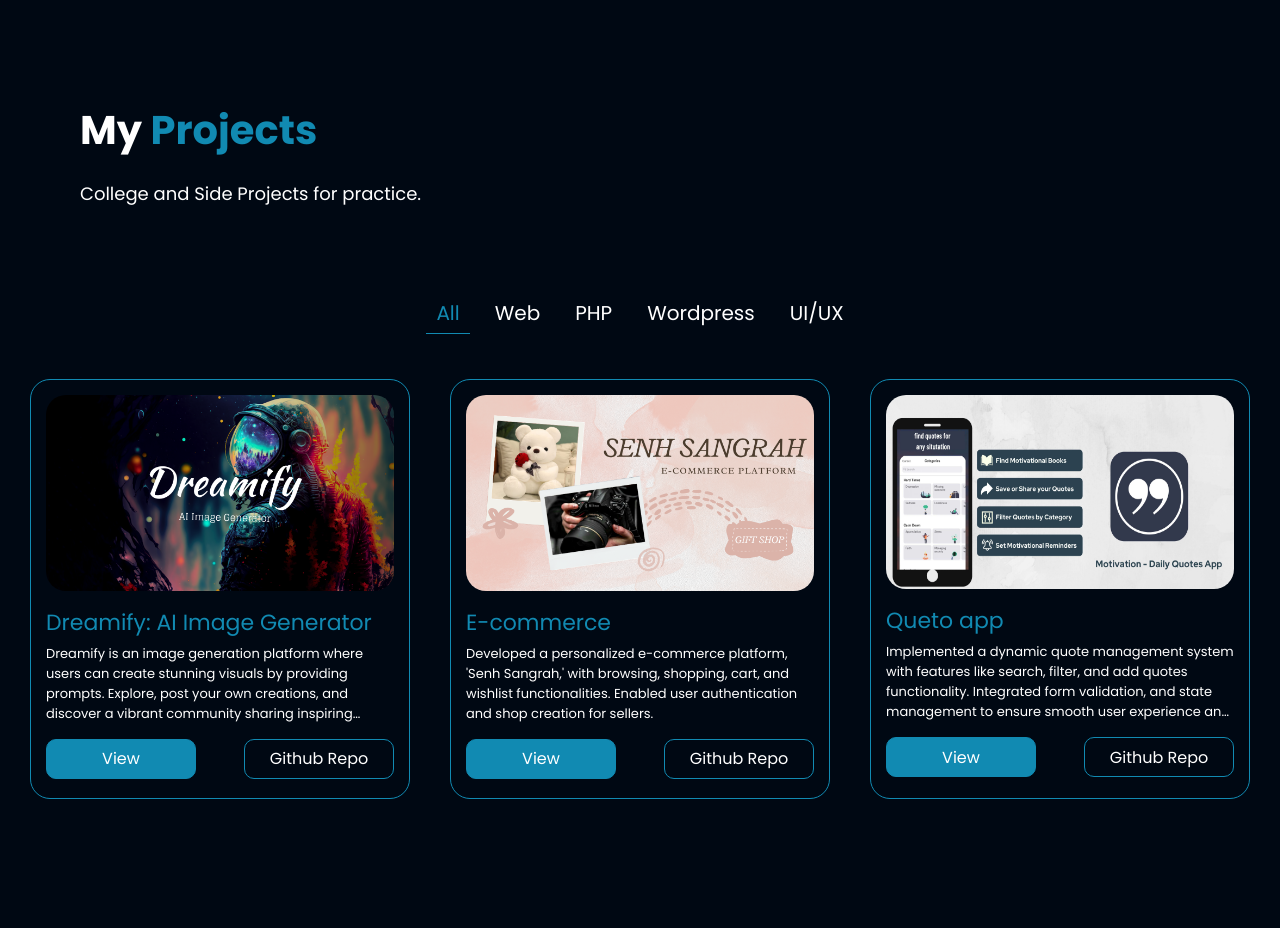
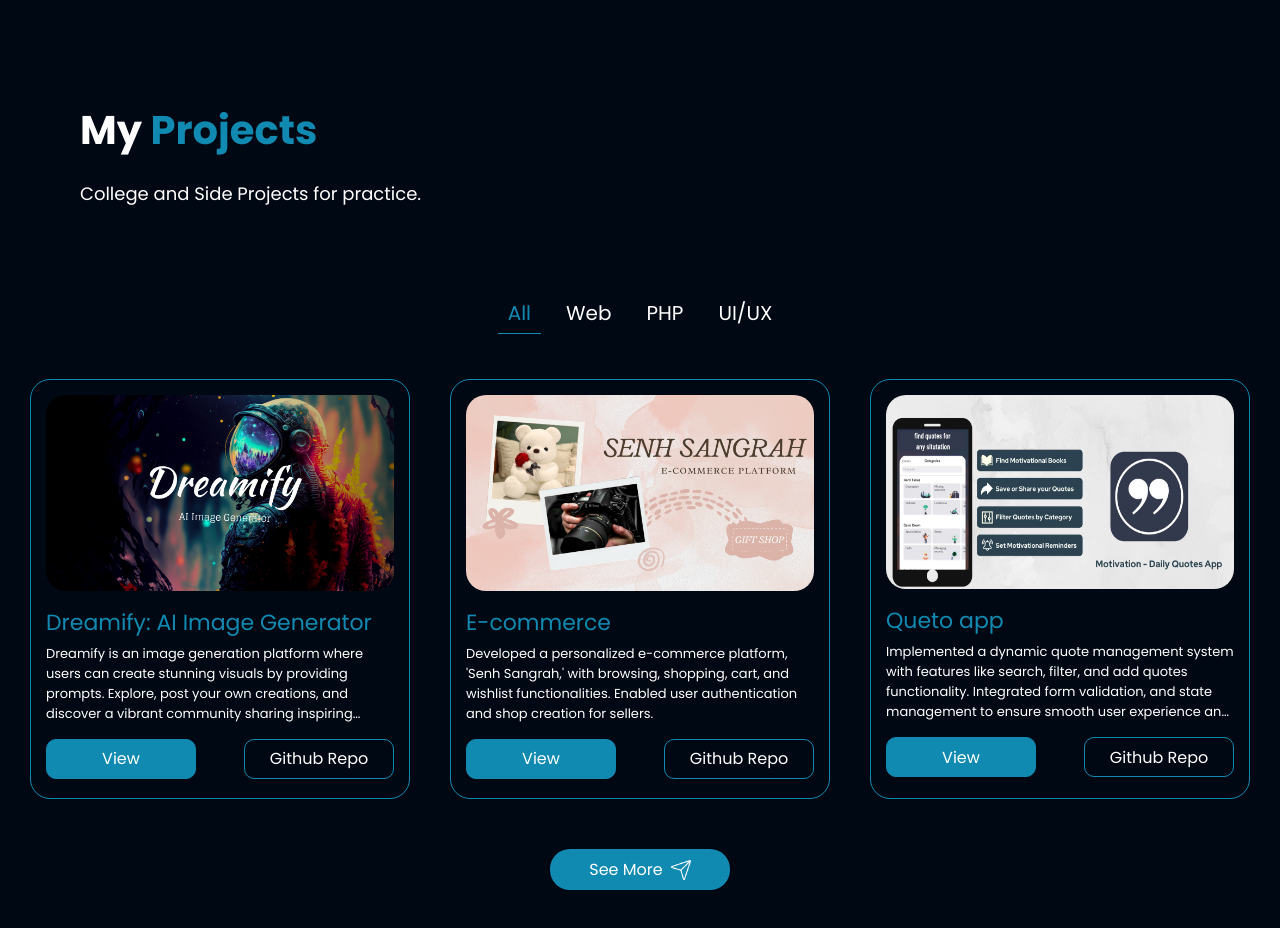
Before and after one commit to nks854338/portfolio, a React (Create React App) app: page /projects in a window 1280 px wide. Shown: the top 928 px of the page. Before the commit the page ends 899 px from the top, so only its background shows below. Built offline with nearby package versions, Linux system fonts and the light colour scheme.

Commit message:
commited

```diff
--- a/src/Pages/Projects.js
+++ b/src/Pages/Projects.js
@@ -148,16 +148,6 @@
   },
   {
     projectId: 14,
-    Title: "Portfolio",
-    description: "A WordPress portfolio featuring projects, skills, and experience with responsive design and custom themes for a polished, interactive display.",
-    img: "images/port.jpg",
-    type: "wordpress",
-    repo: "https://nksport.000.pe/",
-    view: "https://nksport.000.pe/",
-    techStack: ["Wordpress", "Plugin"],
-  },
-  {
-    projectId: 15,
     Title: "News Fetch Web App",
     description:
     "Developed a news web app using a custom useFetch hook to retrieve news from an API. Features include search filtering, news removal, and a 'Read More' option for viewing full articles.",
@@ -168,7 +158,7 @@
     techStack: ["React js", "Fetch API"],
   },
   {
-    projectId: 16,
+    projectId: 15,
     Title: "Portfolio UI",
     description:
       "Portfolio UI showcasing creative designs, transforming ideas into visually captivating digital experiences.",
@@ -232,12 +222,6 @@
             PHP
           </div>
           <div
-            className={`sec2Btn btn3 ${filter === "wordpress" ? "active" : ""}`}
-            onClick={() => setFilter("wordpress")}
-          >
-            Wordpress
-          </div>
-          <div
             className={`sec2Btn btn3 ${filter === "UI/UX" ? "active" : ""}`}
             onClick={() => setFilter("UI/UX")}
           >
@@ -293,8 +277,8 @@
         </div>
       </div>
       {visibleProjects < Project.length && (
-        <div className="seeMore laptopHide" onClick={() => setVisibleProjects((prev) => prev + 3)}>
-          See More
+        <div className="seeMore laptopHide" style={{display:"flex", alignItems:"center", justifyContent:"center", gap:"8px"}} onClick={() => setVisibleProjects((prev) => prev + 3)}>
+          See More <img src="images/send.png" alt="" style={{height:"20px", width:"auto"}} />
         </div>
       )}
     </section>
```
Also changed, not shown: public/images/send.png (added).
